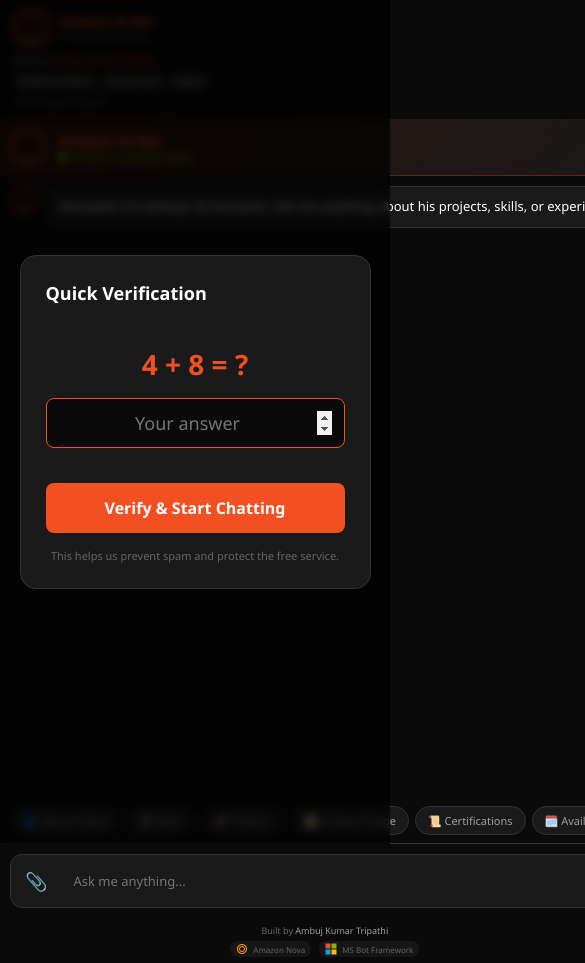
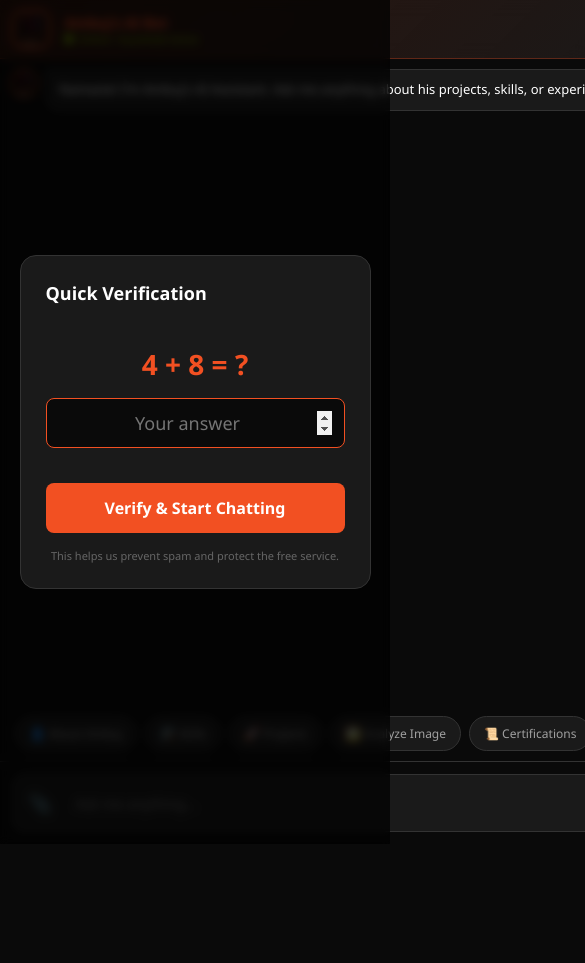
Before and after one commit to Ambuj123-lab/ambuj-ms-bot-framework, a website: page public/index.html in a window 390 px wide. Shown: the top 963 px of the page, 585 px wide, since content can reach past the window. After the commit the page ends 844 px from the top, so only its background shows below. Drawn offline with nearby package versions, Linux system fonts and the light colour scheme.

Commit message:
fix: Complete mobile widget overhaul - chips scroll, input/send visible

```diff
--- a/public/index.html
+++ b/public/index.html
@@ -625,62 +625,19 @@
         /* Mobile Responsive - Optimized for Widget Embedding */
         @media (max-width: 768px) {
 
-            /* Compact floating branding for mobile */
+            /* Hide floating branding - branding is now in header */
             .floating-branding {
-                display: block;
-                bottom: 10px;
-                left: 10px;
-                right: 10px;
-                width: auto;
-                max-width: none;
-                padding: 10px 14px;
-                border-radius: 12px;
+                display: none !important;
             }
 
-            .floating-branding .branding-header {
-                gap: 10px;
-                margin-bottom: 8px;
-            }
-
-            .floating-branding .branding-logo {
-                width: 35px;
-                height: 35px;
-            }
-
-            .floating-branding .branding-name {
-                font-size: 13px;
-            }
-
-            .floating-branding .branding-subtitle {
-                font-size: 9px;
-            }
-
-            .floating-branding .branding-info {
-                font-size: 10px;
-                margin-bottom: 6px;
-            }
-
-            .floating-branding .tech-badges {
-                gap: 4px;
-                margin-bottom: 6px;
-            }
-
-            .floating-branding .tech-badge {
-                font-size: 8px;
-                padding: 3px 6px;
-            }
-
-            .floating-branding .lang-info {
-                font-size: 9px;
-            }
-
+            /* Compact header */
             .header {
                 padding: 10px 12px;
             }
 
             .logo-img {
-                width: 32px;
-                height: 32px;
+                width: 38px;
+                height: 38px;
             }
 
             .header-info h1 {
@@ -691,40 +648,45 @@
                 font-size: 10px;
             }
 
+            /* Messages area - maximize space */
             .messages {
                 padding: 10px;
                 gap: 10px;
                 flex: 1;
-                min-height: 0;
+                min-height: 200px;
+                overflow-y: auto;
             }
 
             .message {
                 gap: 8px;
+                max-width: 100%;
             }
 
             .avatar {
                 width: 28px;
                 height: 28px;
                 font-size: 14px;
+                min-width: 28px;
             }
 
             .content {
                 padding: 10px 12px;
                 font-size: 13px;
                 line-height: 1.5;
+                word-wrap: break-word;
+                overflow-wrap: break-word;
+                max-width: calc(100% - 40px);
             }
 
-            /* Horizontal scrollable chips */
+            /* CHIPS - Horizontal scrollable */
             .quick-actions {
-                padding: 8px 10px;
-                gap: 6px;
-                flex-wrap: nowrap;
-                overflow-x: auto;
-                justify-content: flex-start;
+                display: flex !important;
+                flex-wrap: nowrap !important;
+                overflow-x: auto !important;
+                gap: 8px;
+                padding: 10px 15px;
                 -webkit-overflow-scrolling: touch;
                 scrollbar-width: none;
-                margin-right: 0;
-                padding-right: 20px;
             }
 
             .quick-actions::-webkit-scrollbar {
@@ -732,61 +694,62 @@
             }
 
             .chip {
-                padding: 6px 12px;
-                font-size: 11px;
-                white-space: nowrap;
-                flex-shrink: 0;
+                flex-shrink: 0 !important;
+                white-space: nowrap !important;
+                padding: 8px 14px;
+                font-size: 12px;
             }
 
+            /* INPUT AREA - Must be visible and functional */
             .input-area {
-                padding: 10px;
+                padding: 12px;
+                background: var(--bg-dark);
+                border-top: 1px solid var(--border-color);
             }
 
             .input-container {
-                padding: 6px;
+                display: flex !important;
+                align-items: center;
+                gap: 8px;
+                padding: 8px;
+                background: var(--bg-card);
+                border: 1px solid var(--border-color);
+                border-radius: 12px;
+            }
+
+            .upload-label {
+                font-size: 18px;
+                cursor: pointer;
             }
 
             .text-input {
-                font-size: 13px;
+                flex: 1;
+                font-size: 14px;
                 padding: 8px;
+                background: transparent;
+                border: none;
+                color: var(--text-primary);
+                outline: none;
             }
 
             .send-btn {
-                width: 36px;
-                height: 36px;
-                font-size: 16px;
+                width: 40px !important;
+                height: 40px !important;
+                min-width: 40px;
+                font-size: 18px;
+                background: var(--primary);
+                border: none;
+                border-radius: 10px;
+                color: white;
+                cursor: pointer;
+                display: flex !important;
+                align-items: center;
+                justify-content: center;
             }
 
-            /* Show compact footer on mobile */
+            /* Hide footer on mobile for more space */
             .footer {
-                padding: 6px 10px;
-                font-size: 9px;
-            }
-
-            .footer-badges {
-                gap: 8px;
-                margin-top: 4px;
-            }
-
-            .badge {
-                padding: 2px 6px;
-                font-size: 8px;
-            }
-
-            .badge svg {
-                width: 12px;
-                height: 12px;
-            }
-
-            /* Fix content overflow */
-            .content {
-                word-wrap: break-word;
-                overflow-wrap: break-word;
-                max-width: 100%;
-            }
-
-            .message {
-                max-width: 100%;
+                display: none;
             }
         }
 
```
